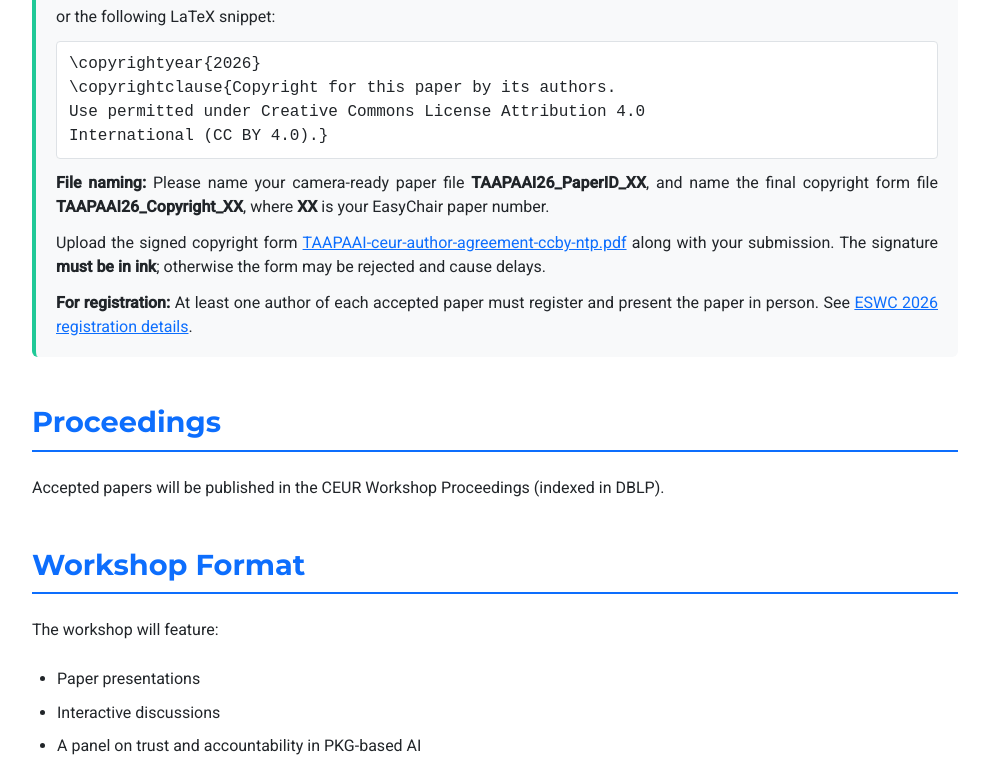
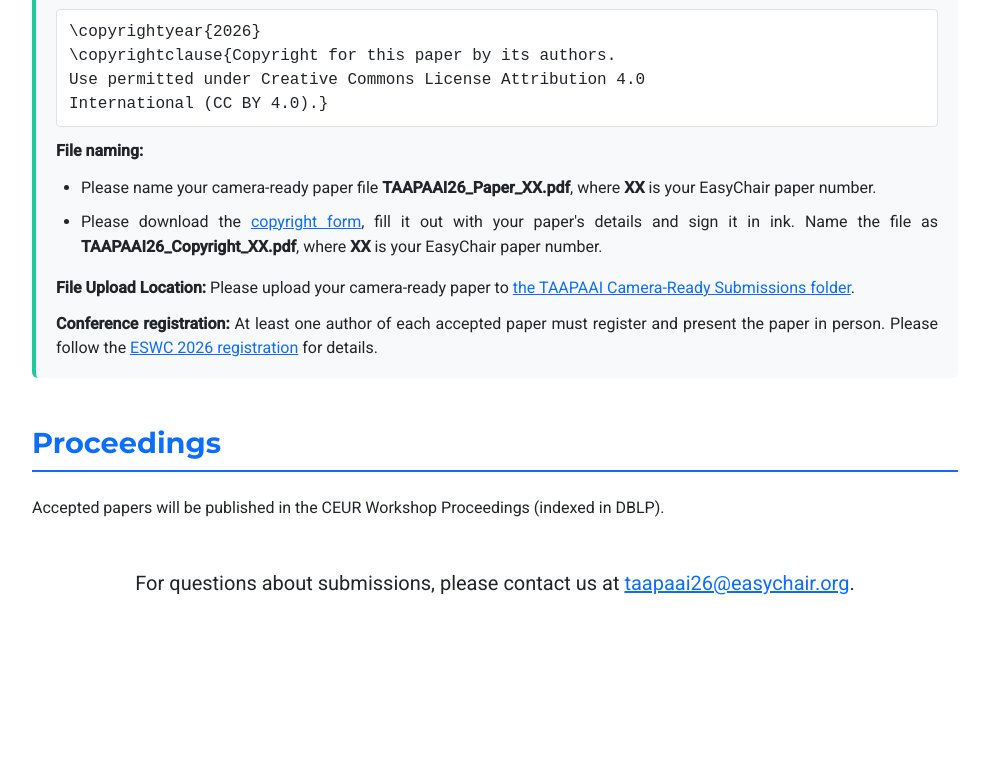
Before and after one commit to taapaai/taapaai.github.io, a plain HTML site: page index.html in a window 1280 px wide. Shown: the part 5900-6679 px from the top of the page, without its empty margins (145-1134 px from the left). Drawn offline with nearby package versions, Linux system fonts and the light colour scheme.

Commit message:
Added camera-ready instructions

```diff
--- a/index.html
+++ b/index.html
@@ -180,9 +180,9 @@
                         <p class="mb-4">All deadlines are 23:59 Anywhere on Earth (UTC-12).</p>
                         <div class="submission-highlight">
                             <div class="text-center">
-                                <a href="https://easychair.org/conferences?conf=taapaai26" target="_blank" class="btn btn-primary btn-lg mb-4">
-                                    <i class="bi bi-file-earmark-text"></i> Submit via EasyChair
-                                </a>
+                                <button type="button" class="btn btn-secondary btn-lg mb-4" disabled aria-disabled="true" title="Submissions are closed">
+                                    <i class="bi bi-file-earmark-text"></i> Submit via EasyChair — submissions are closed
+                                </button>
                                 <div class="deadline-dates mt-4">
                                     <div class="row g-3">
                                         <div class="col-md-4">
@@ -219,7 +219,7 @@
 
                         <h3 class="mb-4 mt-5" id="camera-ready-instructions">Camera-ready Instructions</h3>
                         <div class="camera-ready-note mb-5">
-                            <p><strong>Camera-ready deadline:</strong> April 26, 2026. Please upload your camera-ready paper to <a href="https://drive.google.com/drive/folders/1JkO5W61wlGO35JBZeb8DLjelDwn1CfHS?usp=sharing" target="_blank">the TAAPAAI Camera-Ready Submissions folder</a>.</p>
+                            <p><strong>Camera-ready deadline:</strong> April 26, 2026. </p>
                             <p>Authors should address the reviews they received. You are allowed <strong>one additional page</strong> in the camera-ready version for revisions and clarifications.</p>
                             <p><strong>Format requirement:</strong> Use the <a href="https://www.overleaf.com/latex/templates/template-for-submissions-to-ceur-workshop-proceedings-ceur-ws-dot-org/wqyfdgftmcfw" target="_blank">CEURART template</a>, and ensure all PDFs follow CEUR template instructions.</p>
                             <p>The <strong>Declaration on Generative AI</strong> must be included before the References section (see point 11 of <a href="https://ceur-ws.org/HOWTOSUBMIT.html" target="_blank">CEUR submission instructions</a>).</p>
@@ -231,21 +231,23 @@
                             <p class="camera-ready-code">© 2026 Copyright for this paper by its authors. Use permitted under Creative Commons License Attribution 4.0 International (CC BY 4.0).</p>
                             <p>or the following LaTeX snippet:</p>
                             <p class="camera-ready-code">\copyrightyear{2026}<br>\copyrightclause{Copyright for this paper by its authors.<br>Use permitted under Creative Commons License Attribution 4.0<br>International (CC BY 4.0).}</p>
-                            <p><strong>File naming:</strong> Please name your camera-ready paper file <strong>TAAPAAI26_PaperID_XX</strong>, and name the final copyright form file <strong>TAAPAAI26_Copyright_XX</strong>, where <strong>XX</strong> is your EasyChair paper number.</p>
-                            <p>Upload the signed copyright form <a href="TAAPAAI-ceur-author-agreement-ccby-ntp.pdf" target="_blank">TAAPAAI-ceur-author-agreement-ccby-ntp.pdf</a> along with your submission. The signature <strong>must be in ink</strong>; otherwise the form may be rejected and cause delays.</p>
-                            <p class="mb-0"><strong>For registration:</strong> At least one author of each accepted paper must register and present the paper in person. See <a href="https://2026.eswc-conferences.org/attending/registration/1" target="_blank">ESWC 2026 registration details</a>.</p>
+                            <p><strong>File naming:</strong>
+                                <ul>
+                                    <li>
+                                        Please name your camera-ready paper file <strong>TAAPAAI26_Paper_XX.pdf</strong>, where <strong>XX</strong> is your EasyChair paper number.
+                                    </li>
+                                    <li>
+                                        Please download the <a href="TAAPAAI-ceur-author-agreement-ccby-ntp.pdf" target="_blank">copyright form</a>, fill it out with your paper's details and sign it in ink. Name the file as  <strong>TAAPAAI26_Copyright_XX.pdf</strong>, where <strong>XX</strong> is your EasyChair paper number.
+                                    </li>
+                                </ul>
+
+                            <p><strong>File Upload Location:</strong> Please upload your camera-ready paper to <a href="https://drive.google.com/drive/folders/1JkO5W61wlGO35JBZeb8DLjelDwn1CfHS?usp=sharing" target="_blank">the TAAPAAI Camera-Ready Submissions folder</a>.</p>
+
+                            <p class="mb-0"><strong>Conference registration:</strong> At least one author of each accepted paper must register and present the paper in person. Please follow the <a href="https://2026.eswc-conferences.org/attending/registration/1" target="_blank">ESWC 2026 registration</a> for details.</p>
                         </div>
 
                         <h3 class="mb-4 mt-5">Proceedings</h3>
                         <p class="mb-5">Accepted papers will be published in the CEUR Workshop Proceedings (indexed in DBLP).</p>
-
-                        <h3 class="mb-4 mt-5">Workshop Format</h3>
-                        <p class="mb-4">The workshop will feature:</p>
-                        <ul class="mb-5">
-                            <li>Paper presentations</li>
-                            <li>Interactive discussions</li>
-                            <li>A panel on trust and accountability in PKG-based AI</li>
-                        </ul>
 
                         <p class="lead text-center mb-4">For questions about submissions, please contact us at <a href="mailto:taapaai26@easychair.org">taapaai26@easychair.org</a>.</p>
                     </div>
```
